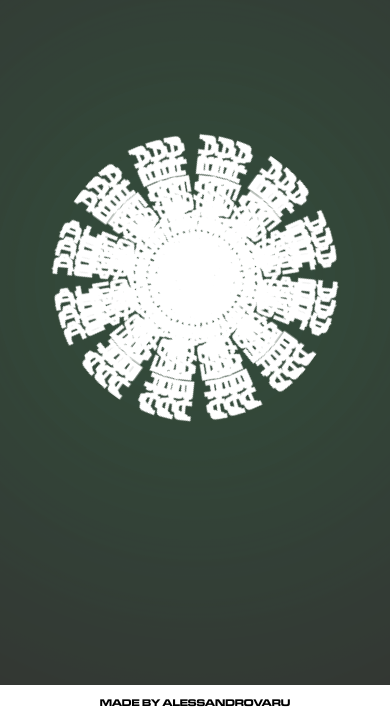
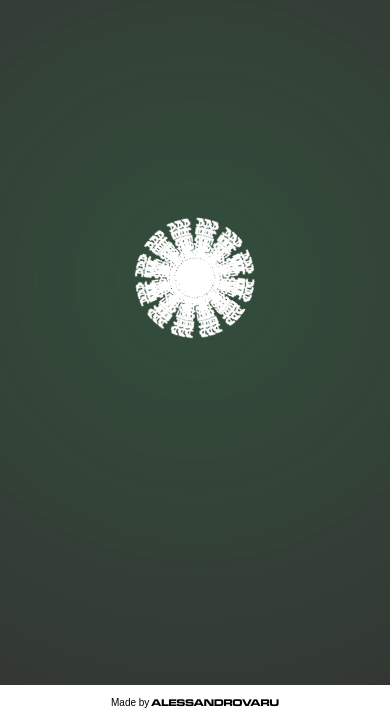
Before and after one commit to alessandrovaru/alessandrovaru-react, a React (Create React App) app: page / in a window 390 px wide. Shown: the part 125-844 px from the top of the page. Built offline with nearby package versions, Linux system fonts and the light colour scheme.

Commit message:
Adding responsiveness

```diff
--- a/src/App.css
+++ b/src/App.css
@@ -8,6 +8,11 @@
   transition: all 0.4s ease-in-out;
 }
 
+@media only screen and (max-width: 900px) {
+  .App-logo {
+    width: 120px;
+  }
+}
 
 @media (prefers-reduced-motion: no-preference) {
   .App-logo {
--- a/src/App.js
+++ b/src/App.js
@@ -24,7 +24,7 @@ function App() {
 
 
   const randomSong = () => {
-    const songs = ["https://www.youtube.com/watch?v=Z9sliXzD5Jc&ab_channel=DavidDeanBurkhart","https://www.youtube.com/watch?v=7NSTN2DfJMM&ab_channel=Poncelam", "https://www.youtube.com/watch?v=WPRkIavs1Gk&ab_channel=GallerySessions", "https://jungutah.org/blog/mandalas-symbols-of-the-self-2/", "https://www.youtube.com/watch?v=PLRXzJFAIoM&t=477s&ab_channel=SOLirisTV"]
+    const songs = ["https://www.youtube.com/watch?v=Z9sliXzD5Jc&ab_channel=DavidDeanBurkhart", "https://www.youtube.com/watch?v=7NSTN2DfJMM&ab_channel=Poncelam", "https://www.youtube.com/watch?v=WPRkIavs1Gk&ab_channel=GallerySessions", "https://jungutah.org/blog/mandalas-symbols-of-the-self-2/", "https://www.youtube.com/watch?v=PLRXzJFAIoM&t=477s&ab_channel=SOLirisTV"]
     const randomIndex = Math.floor(Math.random() * songs.length);
     const item = songs[randomIndex]
     window.open(item, '_blank');
--- a/src/components/Footer/Footer.jsx
+++ b/src/components/Footer/Footer.jsx
@@ -1,8 +1,14 @@
-import {FooterSection, FooterP} from './styles.js'
+import {FooterSection, FooterP, FooterSpan, FooterA} from './styles.js'
 const Footer = () => {
   return (
     <FooterSection>
-      <FooterP>Made by Alessandrovaru</FooterP>
+      <FooterP>Made by
+        <FooterSpan>
+          <FooterA href='https://github.com/alessandrovaru'>
+            Alessandrovaru
+            </FooterA>
+          </FooterSpan>
+        </FooterP>
     </FooterSection>
   )
 }
--- a/src/components/Footer/styles.js
+++ b/src/components/Footer/styles.js
@@ -10,10 +10,23 @@ export const FooterSection = styled.div`
   width: 100%;
   background:white;
   height: 4vh;
-
+  font-family: 'Questrial', sans-serif;
+  text-transform: none;
+  font-size: 10px
 `;
 
 export const FooterP = styled.p`
   margin:0;
   padding:0;
 `;
+
+export const FooterSpan = styled.span`
+  font-family: 'Microgramma', sans-serif;
+  text-transform: uppercase
+`;
+
+export const FooterA = styled.a`
+  text-decoration:none;
+  color: black;
+  margin-left: 2px
+`;
```
Also changed, not shown: 1 other file (tests, documents, lock files or other folders).
